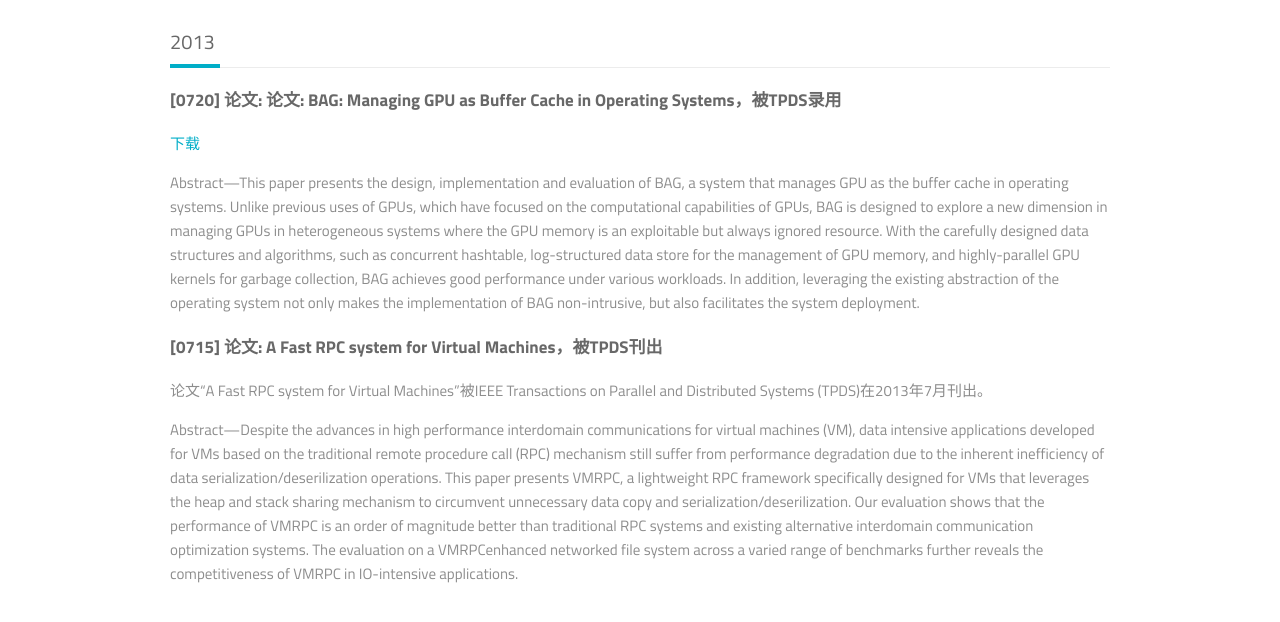
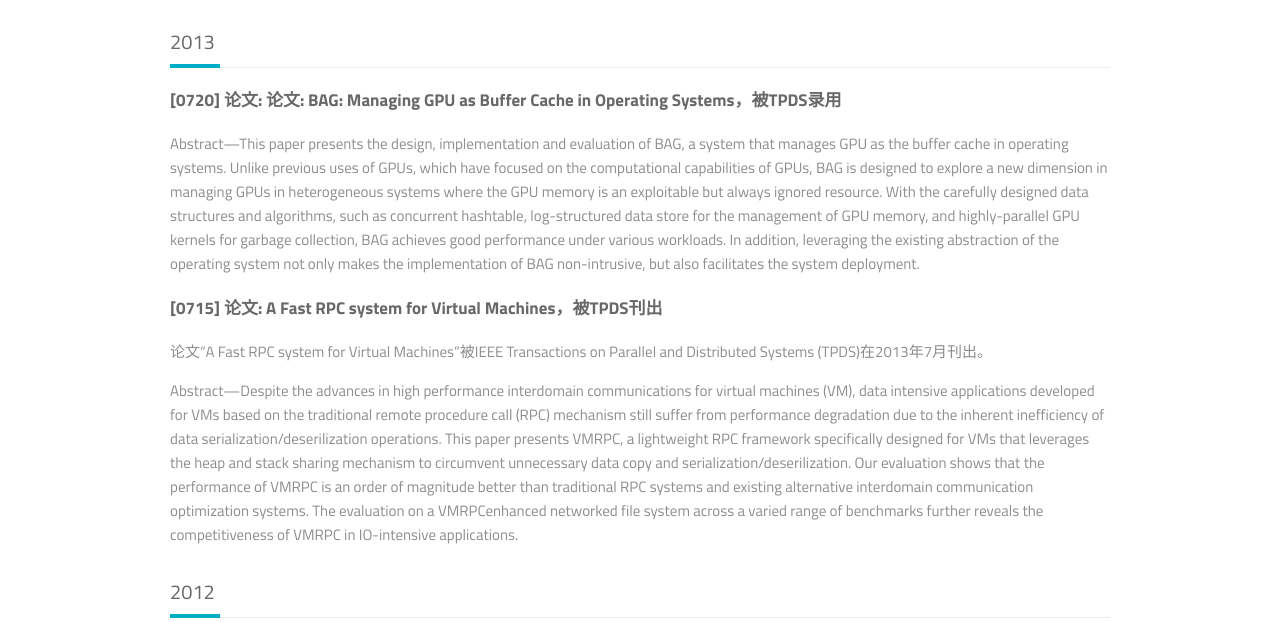
Before and after one commit to aimlab/www.aimlab.org, a website: page cn/news/paper.html in a window 1280 px wide. Shown: the part 177-799 px from the top of the page. Drawn offline with Linux system fonts and the light colour scheme.

Commit message:
update readme.md

```diff
--- a/cn/news/paper.html
+++ b/cn/news/paper.html
@@ -96,7 +96,6 @@
       <div class="page-columns">
         <div id="markdown" class="sixteen columns bottom"><h2>2013</h2>
 <h3>[0720] 论文: 论文: BAG: Managing GPU as Buffer Cache in Operating Systems，被TPDS录用</h3>
-<p><a href="hello.pdf">下载</a></p>
 <p>Abstract—This paper presents the design, implementation and evaluation of BAG, a system that manages GPU as the buffer cache in operating systems. Unlike previous uses of GPUs, which have focused on the computational capabilities of GPUs, BAG is designed to explore a new dimension in managing GPUs in heterogeneous systems where the GPU memory is an exploitable but always ignored resource. With the carefully designed data structures and algorithms, such as concurrent hashtable, log-structured data store for the management of GPU memory, and highly-parallel GPU kernels for garbage collection, BAG achieves good performance under various workloads. In addition, leveraging the existing abstraction of the operating system not only makes the implementation of BAG non-intrusive, but also facilitates the system deployment.</p>
 <h3>[0715] 论文: A Fast RPC system for Virtual Machines，被TPDS刊出</h3>
 <p>论文“A Fast RPC system for Virtual Machines”被IEEE Transactions on Parallel and Distributed Systems (TPDS)在2013年7月刊出。</p>
```
Also changed, not shown: README.md, 1 other file.
